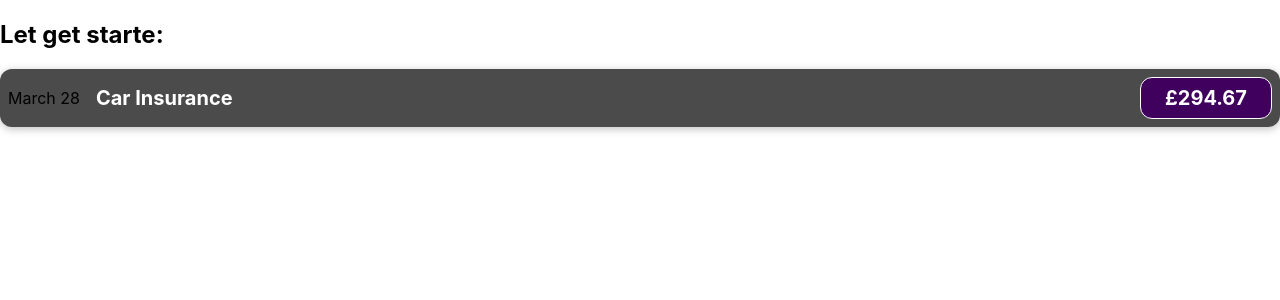
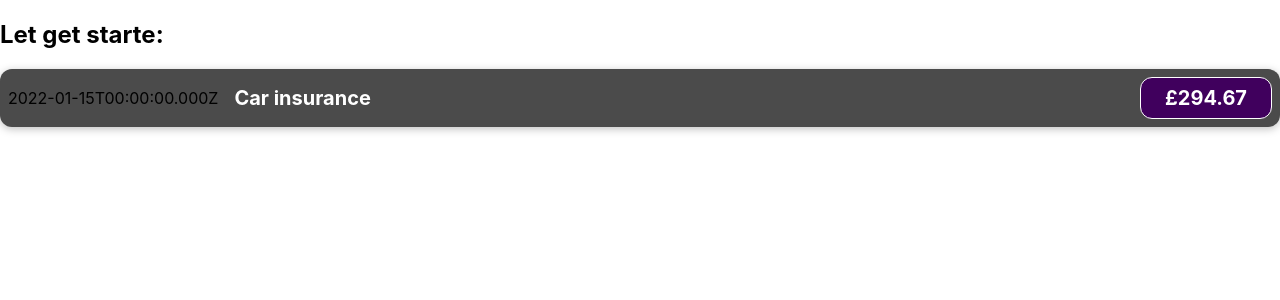
Before and after one commit to qasirdev/React-The-Complete-Guide-Udemy, a React (Create React App) app: page / in a window 1280 px wide. Shown: the top 300 px of the page. Built offline with nearby package versions, Linux system fonts and the light colour scheme.

Commit message:
values with in expenseitem

```diff
--- a/src/components/ExpenseItem.js
+++ b/src/components/ExpenseItem.js
@@ -2,13 +2,17 @@
 import "./ExpenseItem.css";
 
 const ExpenseItem = () => {
+  const expenseDate = new Date(2021, 12, 15);
+  const expenseTitle = "Car insurance";
+  const expenseAmount = 294.67;
+
   return (
     <div className="expense-item">
-      <div>March 28</div>
+      <div>{expenseDate.toISOString()}</div>
       <div className="expense-item__description">
-        <h2>Car Insurance</h2>
+        <h2>{expenseTitle}</h2>
       </div>
-      <div className="expense-item__price">£294.67</div>
+      <div className="expense-item__price">£{expenseAmount}</div>
     </div>
   );
 };
```
